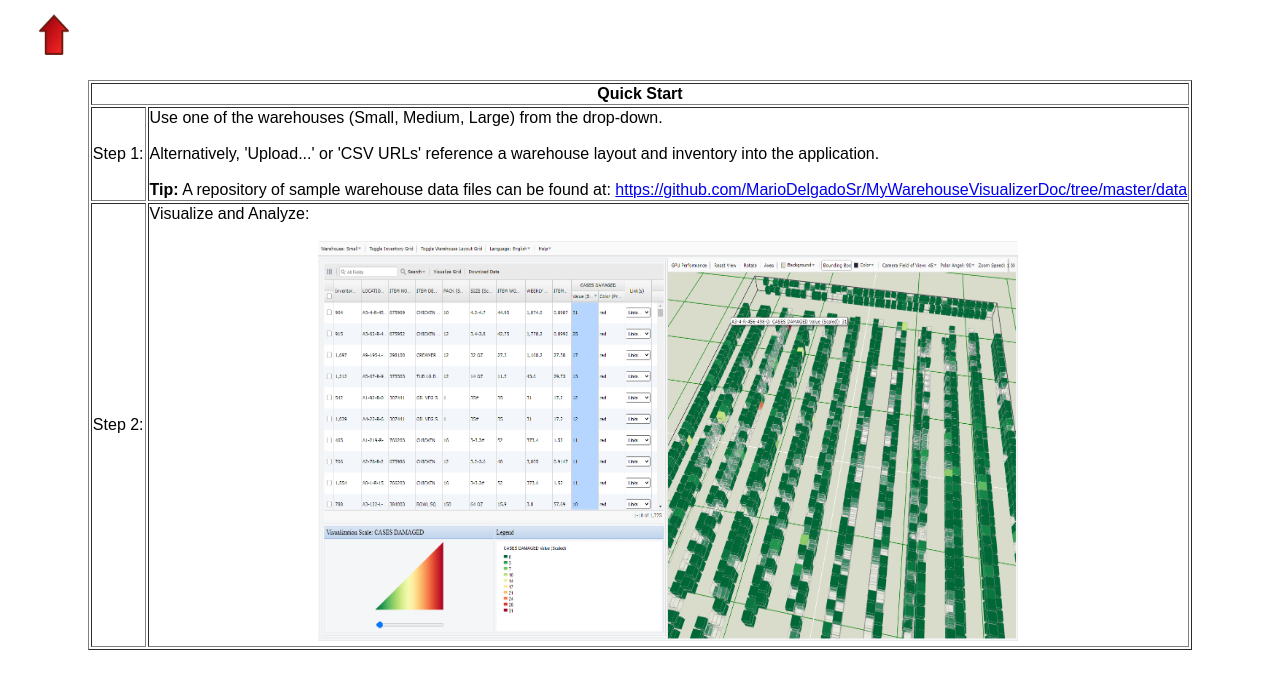
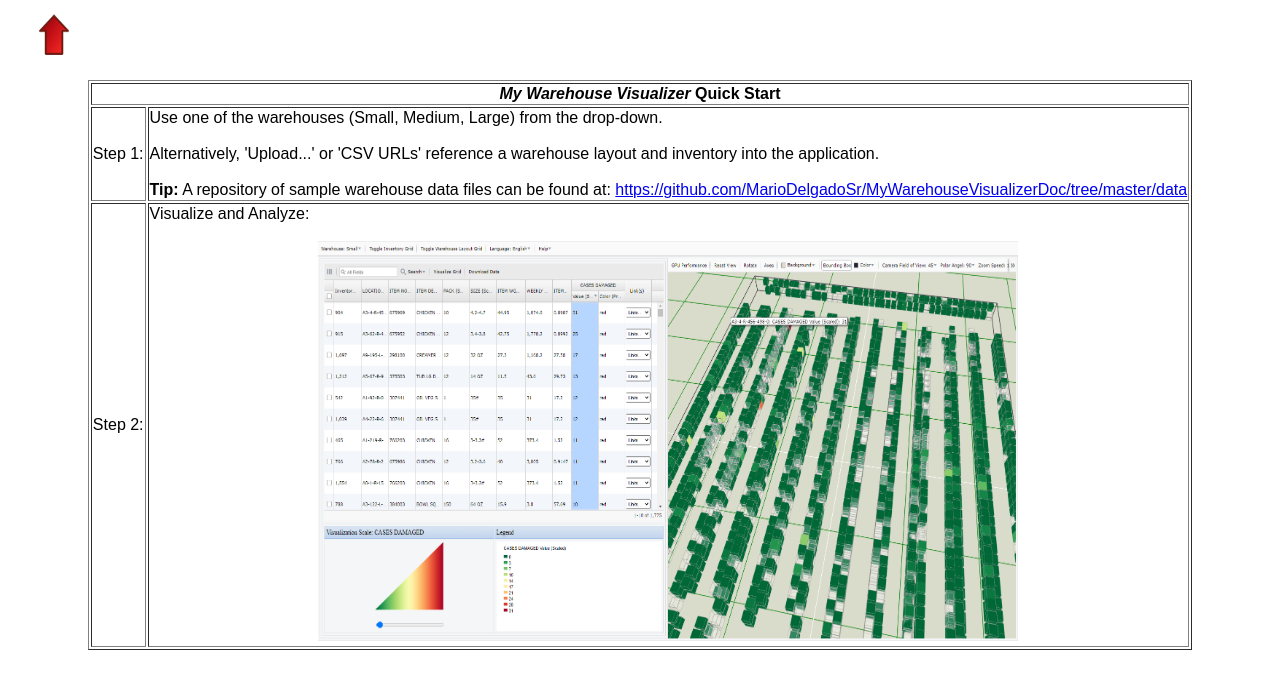
Before and after one commit to MarioDelgadoSr/MyWarehouseVisualizer, a plain HTML site: page demoInstructions.html in a window 1280 px wide. Drawn offline with Linux system fonts and the light colour scheme.

Commit message:
Update demoInstructions.html

```diff
--- a/demoInstructions.html
+++ b/demoInstructions.html
@@ -11,7 +11,7 @@
 <table border="1">
     <thead>
         <tr>
-            <th colspan="2">Quick Start</th>
+            <th colspan="2"><i>My Warehouse Visualizer</i> Quick Start</th>
         </tr>
     </thead>
     <tbody>
```
